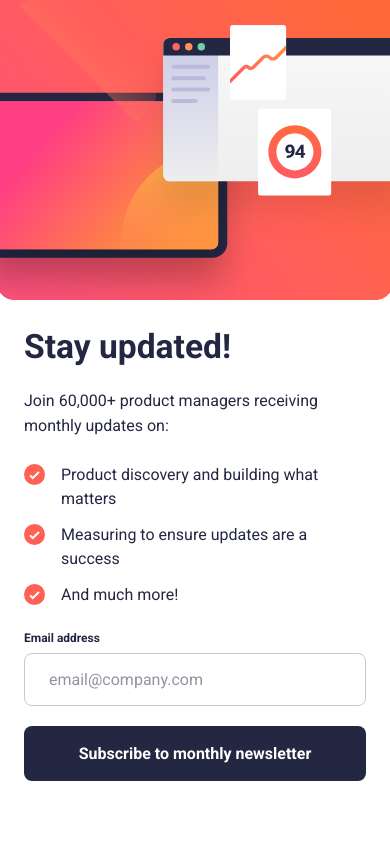
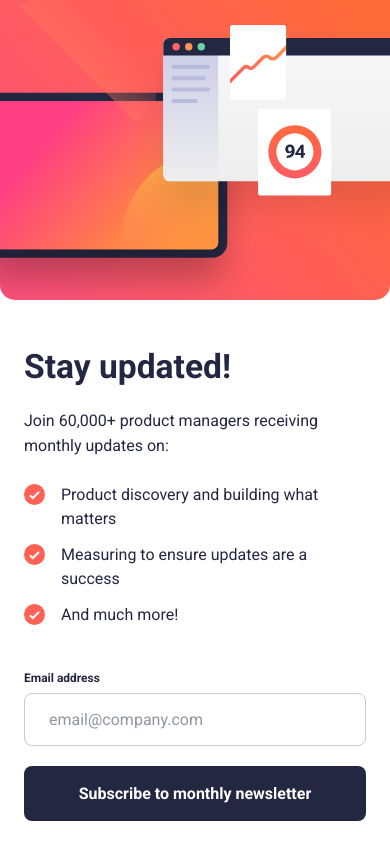
Before and after one commit to kageruka02/webFundamentals, a plain HTML site: page index.html in a window 390 px wide. Drawn offline with Linux system fonts and the light colour scheme.

Commit message:
style: Add class to subscription form and adjust padding for better layout

```diff
--- a/index.html
+++ b/index.html
@@ -23,7 +23,7 @@
       </ul>
 
 
-      <form novalidate id="subscribeForm">
+      <form novalidate id="subscribeForm" class="emailSubcribe">
       <div class="form-group">
         <div class="form-group__header">
           <label for="email">Email address</label>
--- a/styles.css
+++ b/styles.css
@@ -293,6 +293,8 @@
         width: 100%;
         display: block;
         overflow: hidden;
+        border-bottom-left-radius: 15px;
+        border-bottom-right-radius: 15px;
       }
 
       .illustration-mobile { display: block;
@@ -309,12 +311,15 @@
 
       .card__content {
         flex:1;
-        padding: 20px 24px 0px;
+        padding: 40px 24px 20px 24px;
         justify-content: space-between;
         flex-shrink: 0;
       }
       .btn{
         margin-bottom: 0px;
       }
+      .emailSubcribe{
+        margin-top: 20px;
+      }
 
     }
```
